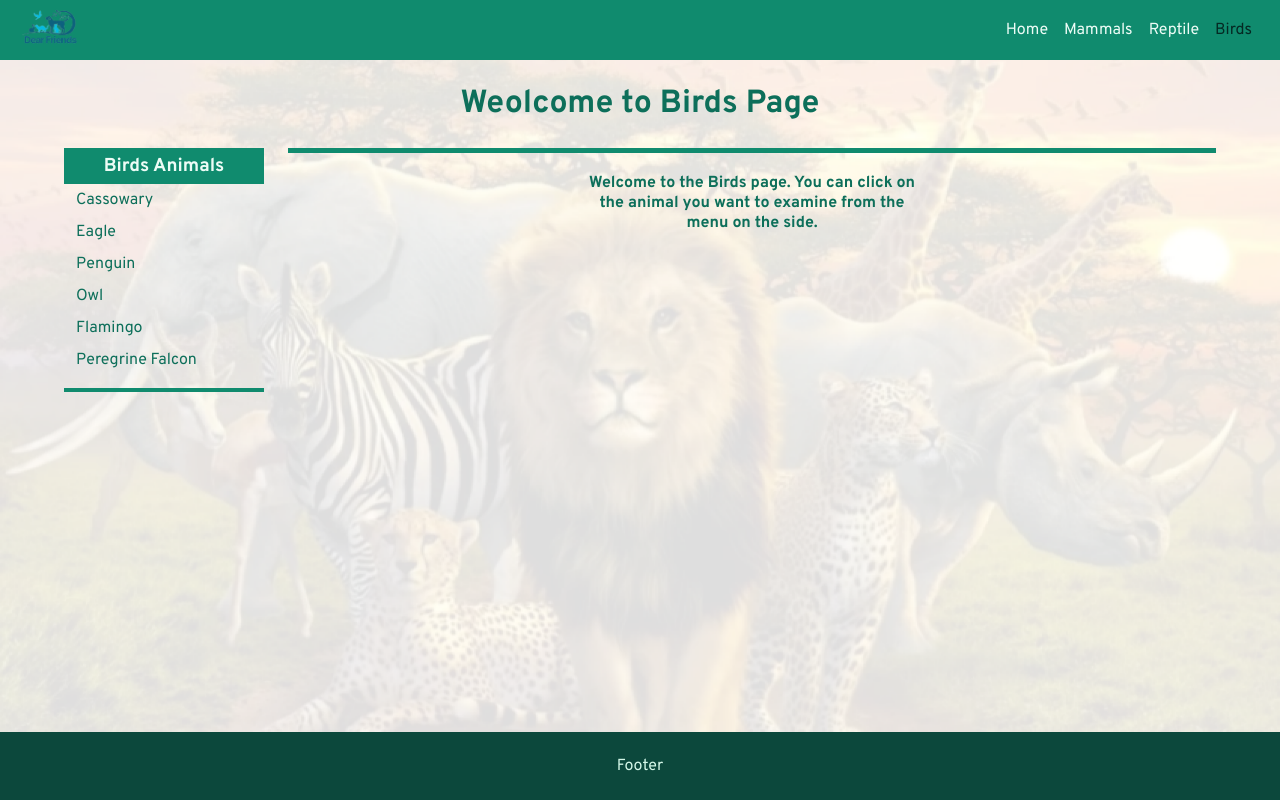
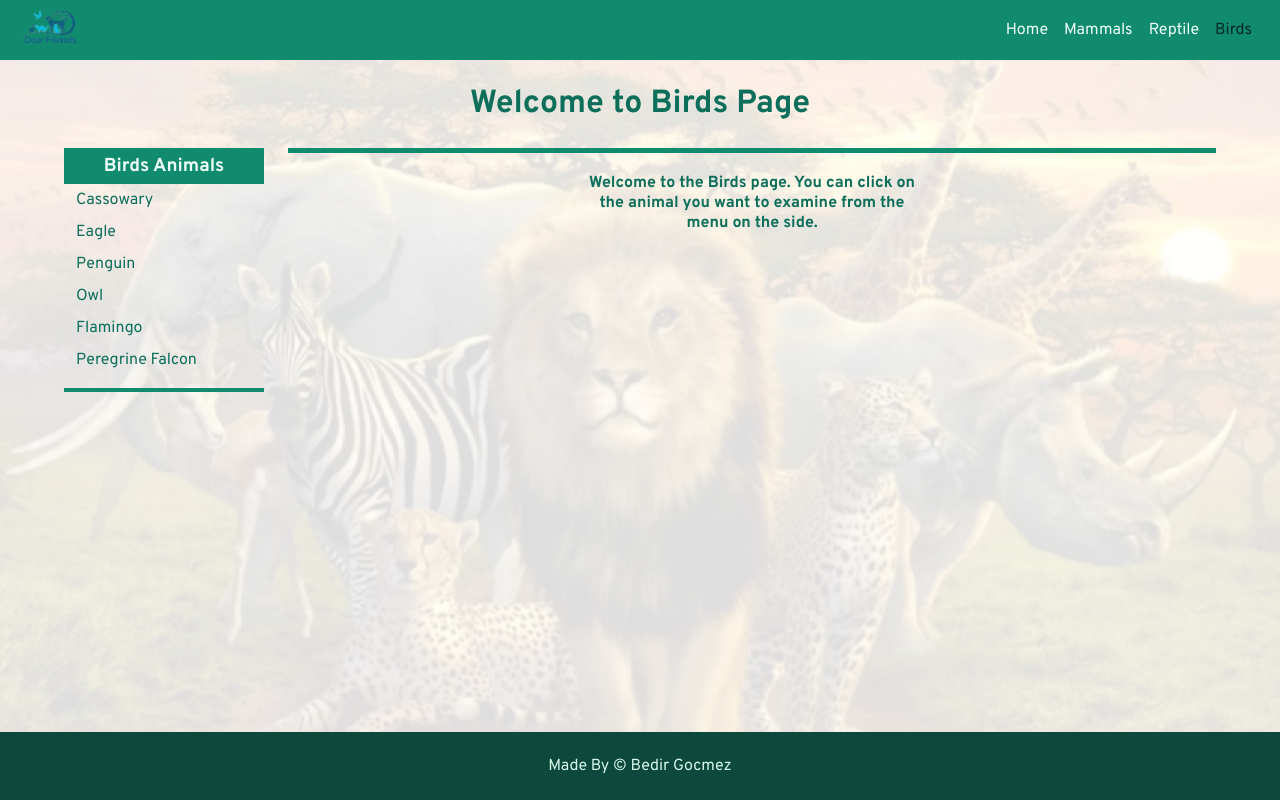
Before and after one commit to bedirgcmz/react-zoo, a React (Vite) app: page /group/birds in a window 1280 px wide. Built offline with nearby package versions, Linux system fonts and the light colour scheme.

Commit message:
Edit title text

```diff
--- a/src/components/Footer/Footer.jsx
+++ b/src/components/Footer/Footer.jsx
@@ -1,7 +1,7 @@
 import styles from "./Footer.module.css";
 
 const Footer = () => {
-  return <footer className={styles.footer}>Footer</footer>;
+  return <footer className={styles.footer}>Made By &copy; Bedir Gocmez</footer>;
 };
 
 export default Footer;
--- a/src/pages/GroupPage/GroupPage.jsx
+++ b/src/pages/GroupPage/GroupPage.jsx
@@ -25,7 +25,7 @@ const GroupPage = ({
   return (
     <div className="bg-animals">
       <h1 className={styles.groupPageTitle}>
-        Weolcome to {groupName.charAt(0).toUpperCase() + groupName.slice(1)} Page
+        Welcome to {groupName.charAt(0).toUpperCase() + groupName.slice(1)} Page
       </h1>
       <div className={styles.groupPageContainer}>
         <Sidebar
--- a/src/pages/HomePage/HomePage.jsx
+++ b/src/pages/HomePage/HomePage.jsx
@@ -17,7 +17,7 @@ const HomePage = ({
   }, [setSidebarListData, mainMessage, setMainContents]);
   return (
     <div className="bg-animals">
-      <h1 className={styles.homePageTitle}>Weolcome to Our Zoo</h1>
+      <h1 className={styles.homePageTitle}>Welcome to Our Zoo</h1>
       <div className={styles.homePageContainer}>
         <Sidebar
           sidebarListData={sidebarListData}
```
